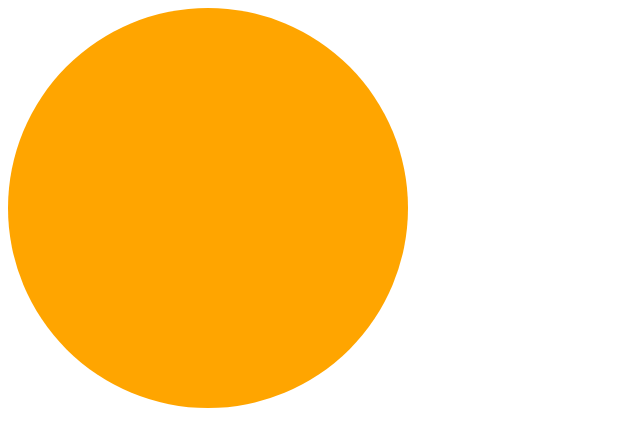
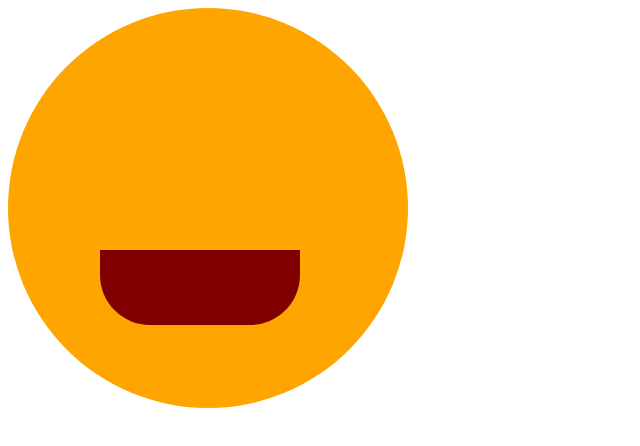
Before and after one commit to babunairofficial/css, a plain HTML site: page chapter 4/smileyface.html in a window 1280 px wide. Shown: the whole page, without its empty margins (0-640 px from the left). Drawn offline with Linux system fonts and the light colour scheme.

Commit message:
smiley-mouth

```diff
--- a/chapter 4/smileyface_style.css
+++ b/chapter 4/smileyface_style.css
@@ -4,3 +4,12 @@
     background-color: orange;
     border-radius: 50%;
 }
+.mouth{
+    width: 200px;
+    height: 75px;
+    background-color: maroon;
+    border-radius: 0 0 50px 50px;
+    position:absolute;
+    top: 250px;
+    left: 100px;
+}
```
